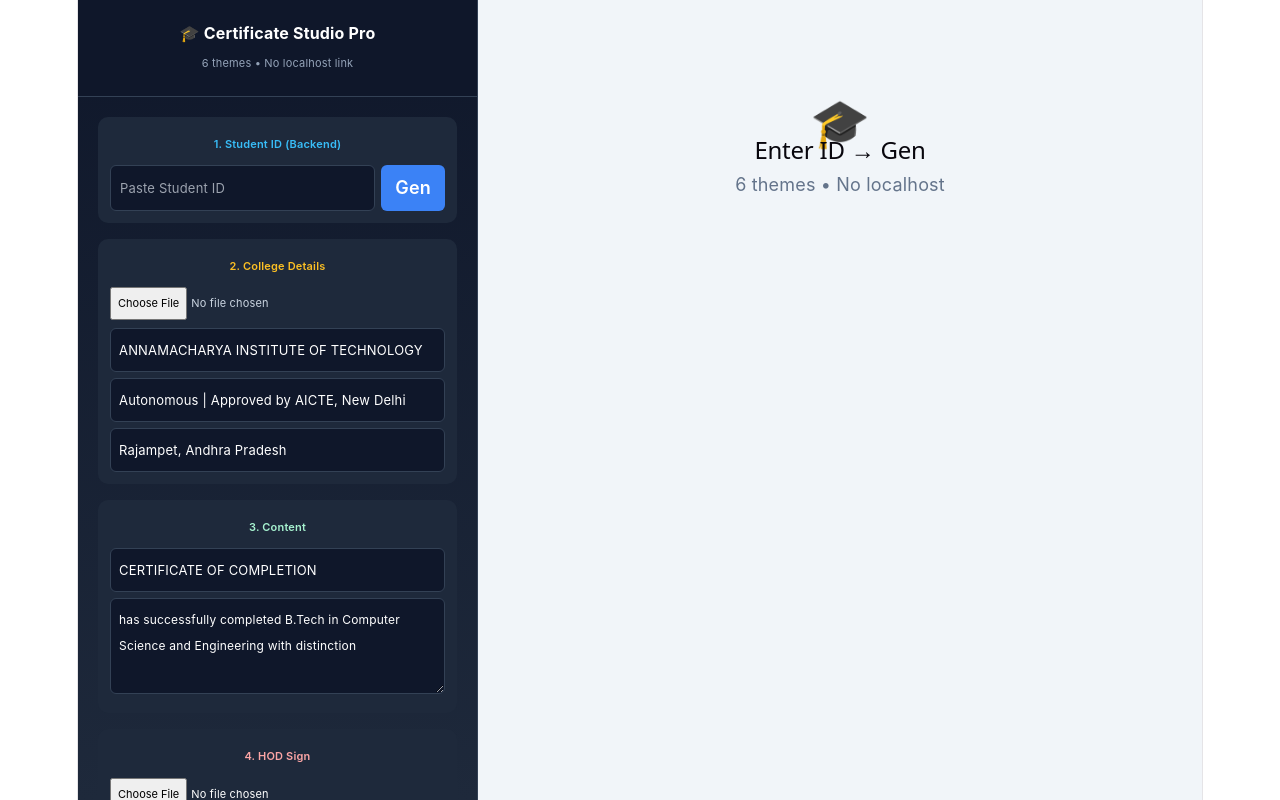
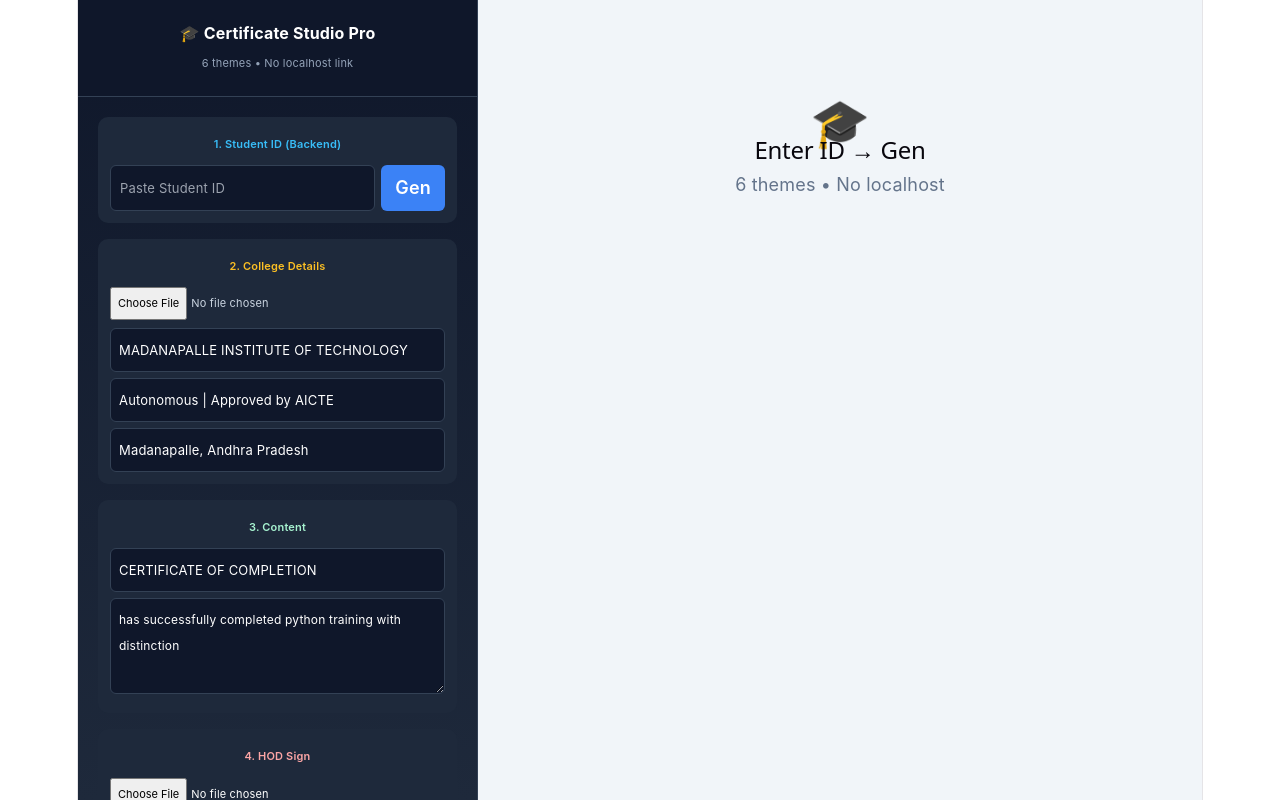
Before and after one commit to shaikmasood99/certificate-system-frontend, a React app: page /certificates in a window 1280 px wide. Built offline with nearby package versions, Linux system fonts and the light colour scheme; no server answers; the HTML template or start-up script is replaced by a standard one.

Commit message:
CHANGES in certificate text

```diff
--- a/src/pages/Certificates.jsx
+++ b/src/pages/Certificates.jsx
@@ -17,13 +17,13 @@ function Certificates() {
   const certRef = useRef(null);
   const [studentId, setStudentId] = useState('');
   const [result, setResult] = useState(null);
-  const [collegeName, setCollegeName] = useState('ANNAMACHARYA INSTITUTE OF TECHNOLOGY');
-  const [approvedBy, setApprovedBy] = useState('Autonomous | Approved by AICTE, New Delhi');
-  const [location, setLocation] = useState('Rajampet, Andhra Pradesh');
+  const [collegeName, setCollegeName] = useState('MADANAPALLE INSTITUTE OF TECHNOLOGY');
+  const [approvedBy, setApprovedBy] = useState('Autonomous | Approved by AICTE ');
+  const [location, setLocation] = useState('Madanapalle, Andhra Pradesh');
   const [certTitle, setCertTitle] = useState('CERTIFICATE OF COMPLETION');
-  const [reason, setReason] = useState('has successfully completed B.Tech in Computer Science and Engineering with distinction');
-  const [hodName, setHodName] = useState('Dr. Ramesh Kumar');
-  const [hodTitle, setHodTitle] = useState('Head of Department, CSE');
+  const [reason, setReason] = useState('has successfully completed python training with distinction');
+  const [hodName, setHodName] = useState('');
+  const [hodTitle, setHodTitle] = useState('Head of Department, CAI');
   const [logo, setLogo] = useState(null);
   const [hodSign, setHodSign] = useState(null);
   const [themeKey, setThemeKey] = useState('royal');
@@ -34,7 +34,7 @@ function Certificates() {
       const res = await fetch(`${API_URL}/api/certificates/generate`, {
         method: 'POST',
         headers: { 'Content-Type': 'application/json', 'Authorization': `Bearer ${token}` },
-        body: JSON.stringify({ studentId, course: 'B.Tech CSE' })
+        body: JSON.stringify({ studentId, course: 'B.Tech CAI' })
       });
       const data = await res.json();
       if (!res.ok) throw new Error(data.message);
```
